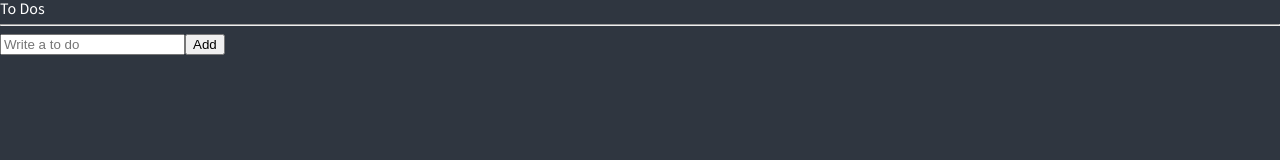
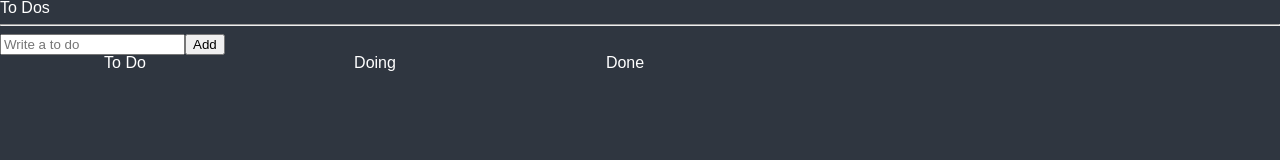
Before and after one commit to YuchanJung/todolist, a React (Create React App) app: page / in a window 1280 px wide. Shown: the top 160 px of the page. Built offline with nearby package versions, Linux system fonts and the light colour scheme.

Commit message:
selector prac

```diff
--- a/src/atom.tsx
+++ b/src/atom.tsx
@@ -1,4 +1,4 @@
-import { atom } from "recoil";
+import { atom, selector } from "recoil";
 
 export interface IToDo {
   text: string;
@@ -10,3 +10,15 @@ export const toDosState = atom<IToDo[]>({
   key: "toDos",
   default: [],
 });
+
+export const toDosSelector = selector({
+  key: "toDosSelector",
+  get: ({ get }) => {
+    const toDos = get(toDosState);
+    return [
+      toDos.filter((toDo) => toDo.category === "TO_DO"),
+      toDos.filter((toDo) => toDo.category === "DOING"),
+      toDos.filter((toDo) => toDo.category === "DONE"),
+    ];
+  },
+});
--- a/src/components/ToDoList.tsx
+++ b/src/components/ToDoList.tsx
@@ -1,21 +1,51 @@
 import { useRecoilValue } from "recoil";
-import { toDosState } from "../atom";
+import styled from "styled-components";
+import { toDosSelector } from "../atom";
 import CreateToDo from "./CreateToDo";
 import ToDo from "./ToDo";
 
+const ToDoContainer = styled.div`
+  display: flex;
+  div {
+    text-align: center;
+    width: 250px;
+  }
+`;
+
 function ToDoList() {
-  const toDos = useRecoilValue(toDosState);
+  const [toDoList, doingList, doneList] = useRecoilValue(toDosSelector);
   return (
     <div>
       <h1>To Dos</h1>
       <hr />
       <CreateToDo />
-      <ul>
-        {toDos.map((toDo) => (
-          <ToDo key={toDo.id} {...toDo} />
-          // <ToDo text={toDo.text} id={toDo.id} category={toDo.category}/>
-        ))}
-      </ul>
+      <ToDoContainer>
+        <div>
+          <h2>To Do</h2>
+          <ul>
+            {toDoList.map((toDo) => (
+              <ToDo key={toDo.id} {...toDo} />
+              // <ToDo text={toDo.text} id={toDo.id} category={toDo.category}/>
+            ))}
+          </ul>
+        </div>
+        <div>
+          <h2>Doing</h2>
+          <ul>
+            {doingList.map((toDo) => (
+              <ToDo key={toDo.id} {...toDo} />
+            ))}
+          </ul>
+        </div>
+        <div>
+          <h2>Done</h2>
+          <ul>
+            {doneList.map((toDo) => (
+              <ToDo key={toDo.id} {...toDo} />
+            ))}
+          </ul>
+        </div>
+      </ToDoContainer>
     </div>
   );
 }
```
